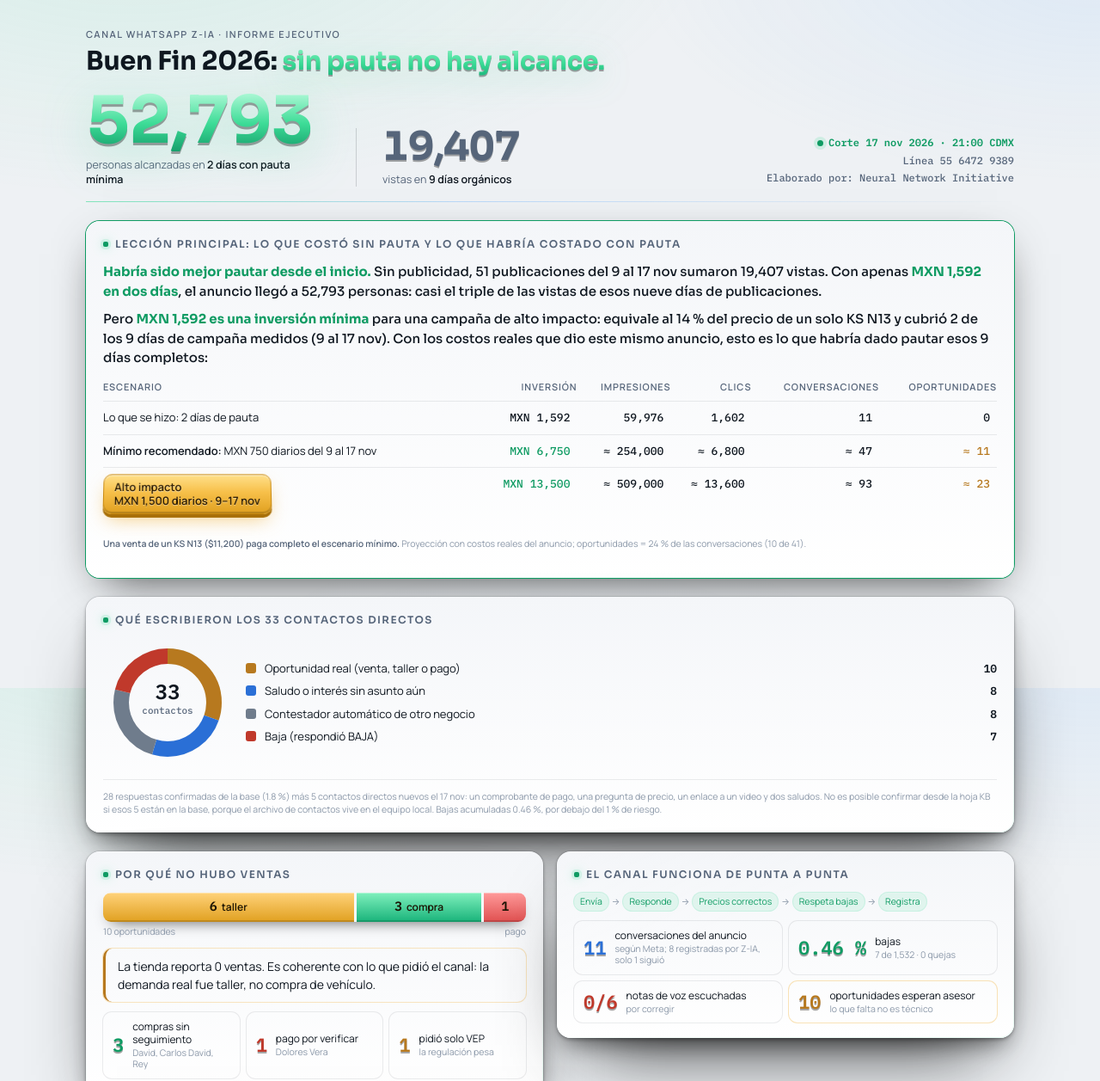
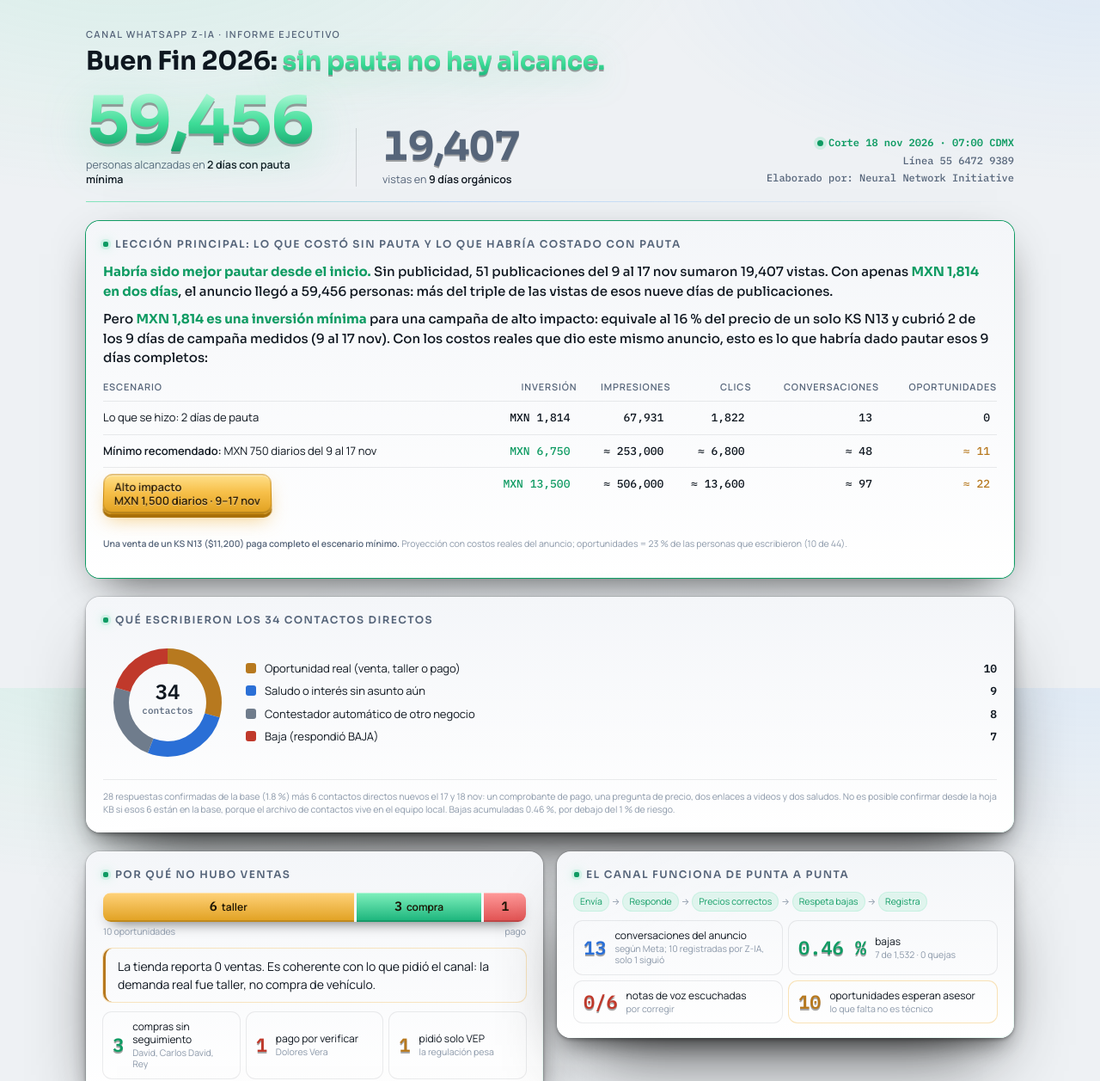
Before and after one commit to AISENSITIVITYSOLUTIONS/zpev-buenfin-informe, a plain HTML site: page public/index.html in a window 1280 px wide. Shown: the top 1257 px of the page at 86% size. Drawn offline with Linux system fonts and the light colour scheme.

Commit message:
feat: actualizar cifras al corte del 18 nov 07:00
Co-Authored-By: Claude Opus 5.5 <noreply@anthropic.com>
Claude-Session: https://claude.ai/code/session_01FwfMU5Rp9eS8opwegVLzQS

```diff
--- a/public/index.html
+++ b/public/index.html
@@ -207,12 +207,12 @@ table.vs.mini td.lose{font-size:11px}
       <div class="eyebrow">Canal WhatsApp Z-IA · Informe ejecutivo</div>
       <h1>Buen Fin 2026: <span>sin pauta no hay alcance.</span></h1>
       <div class="hero-stats">
-        <div class="hs paid"><div class="hn">52,793</div><div class="hl">personas alcanzadas en <strong>2 días con pauta mínima</strong></div></div>
+        <div class="hs paid"><div class="hn">59,456</div><div class="hl">personas alcanzadas en <strong>2 días con pauta mínima</strong></div></div>
         <div class="hs org"><div class="hn">19,407</div><div class="hl">vistas en <strong>9 días orgánicos</strong></div></div>
       </div>
     </div>
     <div class="meta">
-      <span class="live"><i></i>Corte 17 nov 2026 · 21:00 CDMX</span><br>
+      <span class="live"><i></i>Corte 18 nov 2026 · 07:00 CDMX</span><br>
       Línea 55 6472 9389<br>
       Elaborado por: Neural Network Initiative
     </div>
@@ -220,38 +220,38 @@ table.vs.mini td.lose{font-size:11px}
 
   <section class="panel" style="box-shadow:0 0 0 1px var(--accent),0 18px 50px -20px rgba(0,0,0,.8)">
     <h2>Lección principal: lo que costó sin pauta y lo que habría costado con pauta</h2>
-    <p class="lead" style="margin:0 0 10px"><strong>Habría sido mejor pautar desde el inicio.</strong> Sin publicidad, 51 publicaciones del 9 al 17 nov sumaron 19,407 vistas. Con apenas <strong>MXN 1,592 en dos días</strong>, el anuncio llegó a 52,793 personas: casi el triple de las vistas de esos nueve días de publicaciones.</p>
-    <p class="lead" style="margin:0 0 14px">Pero <strong>MXN 1,592 es una inversión mínima</strong> para una campaña de alto impacto: equivale al 14 % del precio de un solo KS N13 y cubrió 2 de los 9 días de campaña medidos (9 al 17 nov). Con los costos reales que dio este mismo anuncio, esto es lo que habría dado pautar esos 9 días completos:</p>
+    <p class="lead" style="margin:0 0 10px"><strong>Habría sido mejor pautar desde el inicio.</strong> Sin publicidad, 51 publicaciones del 9 al 17 nov sumaron 19,407 vistas. Con apenas <strong>MXN 1,814 en dos días</strong>, el anuncio llegó a 59,456 personas: más del triple de las vistas de esos nueve días de publicaciones.</p>
+    <p class="lead" style="margin:0 0 14px">Pero <strong>MXN 1,814 es una inversión mínima</strong> para una campaña de alto impacto: equivale al 16 % del precio de un solo KS N13 y cubrió 2 de los 9 días de campaña medidos (9 al 17 nov). Con los costos reales que dio este mismo anuncio, esto es lo que habría dado pautar esos 9 días completos:</p>
     <table style="margin-bottom:16px">
       <tr><th>Escenario</th><th style="text-align:right">Inversión</th><th style="text-align:right">Impresiones</th><th style="text-align:right">Clics</th><th style="text-align:right">Conversaciones</th><th style="text-align:right">Oportunidades</th></tr>
-      <tr><td>Lo que se hizo: 2 días de pauta</td><td class="n">MXN 1,592</td><td class="n">59,976</td><td class="n">1,602</td><td class="n">11</td><td class="n">0</td></tr>
-      <tr><td><strong>Mínimo recomendado:</strong> MXN 750 diarios del 9 al 17 nov</td><td class="n" style="color:var(--accent)">MXN 6,750</td><td class="n">≈ 254,000</td><td class="n">≈ 6,800</td><td class="n">≈ 47</td><td class="n" style="color:var(--gold)">≈ 11</td></tr>
-      <tr><td><span style="display:inline-block;background:linear-gradient(180deg,#ffe08a 0%,#f7c04a 45%,#e0a020 100%);color:#2a1a00;font-weight:800;font-size:13px;line-height:1.25;padding:6px 12px;border-radius:10px;border:1px solid #c98a10;text-shadow:0 1px 0 rgba(255,255,255,.45);box-shadow:inset 0 1px 0 rgba(255,255,255,.75),inset 0 -2px 0 rgba(0,0,0,.18),0 4px 0 #a86f08,0 10px 22px -6px rgba(242,184,75,.75);transform:perspective(500px) rotateX(8deg) translateY(-2px)">Alto impacto<br>MXN 1,500 diarios · 9–17 nov</span></td><td class="n" style="color:var(--accent)">MXN 13,500</td><td class="n">≈ 509,000</td><td class="n">≈ 13,600</td><td class="n">≈ 93</td><td class="n" style="color:var(--gold)">≈ 23</td></tr>
+      <tr><td>Lo que se hizo: 2 días de pauta</td><td class="n">MXN 1,814</td><td class="n">67,931</td><td class="n">1,822</td><td class="n">13</td><td class="n">0</td></tr>
+      <tr><td><strong>Mínimo recomendado:</strong> MXN 750 diarios del 9 al 17 nov</td><td class="n" style="color:var(--accent)">MXN 6,750</td><td class="n">≈ 253,000</td><td class="n">≈ 6,800</td><td class="n">≈ 48</td><td class="n" style="color:var(--gold)">≈ 11</td></tr>
+      <tr><td><span style="display:inline-block;background:linear-gradient(180deg,#ffe08a 0%,#f7c04a 45%,#e0a020 100%);color:#2a1a00;font-weight:800;font-size:13px;line-height:1.25;padding:6px 12px;border-radius:10px;border:1px solid #c98a10;text-shadow:0 1px 0 rgba(255,255,255,.45);box-shadow:inset 0 1px 0 rgba(255,255,255,.75),inset 0 -2px 0 rgba(0,0,0,.18),0 4px 0 #a86f08,0 10px 22px -6px rgba(242,184,75,.75);transform:perspective(500px) rotateX(8deg) translateY(-2px)">Alto impacto<br>MXN 1,500 diarios · 9–17 nov</span></td><td class="n" style="color:var(--accent)">MXN 13,500</td><td class="n">≈ 506,000</td><td class="n">≈ 13,600</td><td class="n">≈ 97</td><td class="n" style="color:var(--gold)">≈ 22</td></tr>
     </table>
-    <p class="foot" style="margin:0 0 14px;border:0;padding:0;font-size:11px"><strong>Una venta de un KS N13 ($11,200) paga completo el escenario mínimo.</strong> Proyección con costos reales del anuncio; oportunidades = 24 % de las conversaciones (10 de 41).</p>
+    <p class="foot" style="margin:0 0 14px;border:0;padding:0;font-size:11px"><strong>Una venta de un KS N13 ($11,200) paga completo el escenario mínimo.</strong> Proyección con costos reales del anuncio; oportunidades = 23 % de las personas que escribieron (10 de 44).</p>
   </section>
 
   <div class="cols" style="grid-template-columns:1fr">
     <section class="panel">
-      <h2>Qué escribieron los 33 contactos directos</h2>
+      <h2>Qué escribieron los 34 contactos directos</h2>
       <div style="display:grid;grid-template-columns:150px 1fr;gap:16px;align-items:center">
         <svg viewBox="0 0 150 150" width="150" height="150" role="img" aria-label="Tipos de respuesta">
           <circle cx="75" cy="75" r="54" fill="none" stroke="var(--line)" stroke-width="18"/>
-          <circle cx="75" cy="75" r="54" fill="none" stroke="var(--gold)" stroke-width="18" stroke-dasharray="102.8 339.3" transform="rotate(-90 75 75)"/>
-          <circle cx="75" cy="75" r="54" fill="none" stroke="var(--sky)" stroke-width="18" stroke-dasharray="82.3 339.3" stroke-dashoffset="-102.8" transform="rotate(-90 75 75)"/>
-          <circle cx="75" cy="75" r="54" fill="none" stroke="var(--violet)" stroke-width="18" stroke-dasharray="82.3 339.3" stroke-dashoffset="-185.1" transform="rotate(-90 75 75)"/>
-          <circle cx="75" cy="75" r="54" fill="none" stroke="var(--rose)" stroke-width="18" stroke-dasharray="72.0 339.3" stroke-dashoffset="-267.4" transform="rotate(-90 75 75)"/>
-          <text x="75" y="71" text-anchor="middle" class="lbl" style="font-size:24px">33</text>
+          <circle cx="75" cy="75" r="54" fill="none" stroke="var(--gold)" stroke-width="18" stroke-dasharray="99.8 339.3" transform="rotate(-90 75 75)"/>
+          <circle cx="75" cy="75" r="54" fill="none" stroke="var(--sky)" stroke-width="18" stroke-dasharray="89.8 339.3" stroke-dashoffset="-99.8" transform="rotate(-90 75 75)"/>
+          <circle cx="75" cy="75" r="54" fill="none" stroke="var(--violet)" stroke-width="18" stroke-dasharray="79.8 339.3" stroke-dashoffset="-189.6" transform="rotate(-90 75 75)"/>
+          <circle cx="75" cy="75" r="54" fill="none" stroke="var(--rose)" stroke-width="18" stroke-dasharray="69.9 339.3" stroke-dashoffset="-269.4" transform="rotate(-90 75 75)"/>
+          <text x="75" y="71" text-anchor="middle" class="lbl" style="font-size:24px">34</text>
           <text x="75" y="88" text-anchor="middle">contactos</text>
         </svg>
         <div class="legend">
           <div><i style="background:var(--gold)"></i><span>Oportunidad real (venta, taller o pago)</span><b>10</b></div>
-          <div><i style="background:var(--sky)"></i><span>Saludo o interés sin asunto aún</span><b>8</b></div>
+          <div><i style="background:var(--sky)"></i><span>Saludo o interés sin asunto aún</span><b>9</b></div>
           <div><i style="background:var(--violet)"></i><span>Contestador automático de otro negocio</span><b>8</b></div>
           <div><i style="background:var(--rose)"></i><span>Baja (respondió BAJA)</span><b>7</b></div>
         </div>
       </div>
-      <p class="foot" style="margin:14px 0 0">28 respuestas confirmadas de la base (1.8 %) más 5 contactos directos nuevos el 17 nov: un comprobante de pago, una pregunta de precio, un enlace a un video y dos saludos. No es posible confirmar desde la hoja KB si esos 5 están en la base, porque el archivo de contactos vive en el equipo local. Bajas acumuladas 0.46 %, por debajo del 1 % de riesgo.</p>
+      <p class="foot" style="margin:14px 0 0">28 respuestas confirmadas de la base (1.8 %) más 6 contactos directos nuevos el 17 y 18 nov: un comprobante de pago, una pregunta de precio, dos enlaces a videos y dos saludos. No es posible confirmar desde la hoja KB si esos 6 están en la base, porque el archivo de contactos vive en el equipo local. Bajas acumuladas 0.46 %, por debajo del 1 % de riesgo.</p>
     </section>
   </div>
 
@@ -277,7 +277,7 @@ table.vs.mini td.lose{font-size:11px}
       <h2>El canal funciona de punta a punta</h2>
       <div class="flow"><span>Envía</span><i>→</i><span>Responde</span><i>→</i><span>Precios correctos</span><i>→</i><span>Respeta bajas</span><i>→</i><span>Registra</span></div>
       <div class="tiles two">
-        <div><b style="color:var(--sky)">11</b><span>conversaciones del anuncio<em>según Meta; 8 registradas por Z-IA, solo 1 siguió</em></span></div>
+        <div><b style="color:var(--sky)">13</b><span>conversaciones del anuncio<em>según Meta; 10 registradas por Z-IA, solo 1 siguió</em></span></div>
         <div><b style="color:var(--accent)">0.46 %</b><span>bajas<em>7 de 1,532 · 0 quejas</em></span></div>
         <div><b style="color:var(--rose)">0/6</b><span>notas de voz escuchadas<em>por corregir</em></span></div>
         <div class="hot"><b style="color:var(--gold)">10</b><span>oportunidades esperan asesor<em>lo que falta no es técnico</em></span></div>
@@ -400,13 +400,13 @@ table.vs.mini td.lose{font-size:11px}
     <h2>Anexo · Sin pauta frente a pauta mínima</h2>
     <table class="vs mini">
       <tr><th></th><th>Sin pauta</th><th>Con pauta mínima</th></tr>
-      <tr><td>Alcance</td><td><b>19,407</b> vistas en 9 días</td><td class="win"><b>52,793</b> personas en 2 días</td></tr>
-      <tr><td>Costo</td><td>MXN 0 en redes + ≈ MXN 2,250 en WhatsApp</td><td>MXN 1,592</td></tr>
+      <tr><td>Alcance</td><td><b>19,407</b> vistas en 9 días</td><td class="win"><b>59,456</b> personas en 2 días</td></tr>
+      <tr><td>Costo</td><td>MXN 0 en redes + ≈ MXN 2,250 en WhatsApp</td><td>MXN 1,814</td></tr>
       <tr><td>A quién llega</td><td>Solo a la base propia (1,532), ya agotada</td><td class="win">A gente nueva; crece con la inversión</td></tr>
-      <tr><td>Conversaciones</td><td>28 de la base · ≈ MXN 80 c/u</td><td>11 nuevas · ≈ MXN 145 c/u</td></tr>
+      <tr><td>Conversaciones</td><td>28 de la base · ≈ MXN 80 c/u</td><td>13 nuevas · ≈ MXN 140 c/u</td></tr>
       <tr><td>Límite</td><td class="lose">WhatsApp en pausa hasta el 28 nov</td><td class="lose">Solo 0.7 % de los clics escribió</td></tr>
     </table>
-    <p class="foot" style="margin:8px 0 0">Con pauta, las 19,407 vistas orgánicas habrían costado ≈ MXN 515. Ads Manager, 17 nov 21:00: MXN 26.5 por mil impresiones · MXN 0.99 por clic · MXN 145 por conversación.</p>
+    <p class="foot" style="margin:8px 0 0">Con pauta, las 19,407 vistas orgánicas habrían costado ≈ MXN 518. Ads Manager, campaña cerrada (corte 18 nov 07:00): MXN 26.7 por mil impresiones · MXN 1.00 por clic · MXN 140 por conversación.</p>
   </section>
 
   <section class="panel">
@@ -428,8 +428,8 @@ table.vs.mini td.lose{font-size:11px}
         <div class="check compact two">
           <div><span>Aceptados</span><b>3,063</b></div>
           <div><span>Errores</span><b>0</b></div>
-          <div><span>Escribieron</span><b>41</b></div>
-          <div><span>Directas · anuncio</span><b>33 · 8</b></div>
+          <div><span>Escribieron</span><b>44</b></div>
+          <div><span>Directas · anuncio</span><b>34 · 10</b></div>
           <div><span>Oportunidades</span><b style="color:var(--gold)">10</b></div>
           <div><span>Bajas · quejas</span><b>7 · 0</b></div>
         </div>
@@ -437,9 +437,9 @@ table.vs.mini td.lose{font-size:11px}
       <div>
         <h3>Desempeño de Z-IA</h3>
         <div class="check compact two">
-          <div><span>Se presentó</span><b>41/41</b></div>
-          <div><span>Precios</span><b>8/8</b></div>
-          <div><span>Fecha</span><b>5/5</b></div>
+          <div><span>Se presentó</span><b>44/44</b></div>
+          <div><span>Precios</span><b>10/10</b></div>
+          <div><span>Fecha</span><b>7/7</b></div>
           <div><span>No es persona</span><b>2/2</b></div>
           <div><span>Escalamientos</span><b>3/3</b></div>
           <div><span>Contest. · bajas</span><b>8/8 · 7/7</b></div>
@@ -451,7 +451,7 @@ table.vs.mini td.lose{font-size:11px}
     <p class="foot" style="margin:10px 0 0">Base: 23 archivos de servicio 2026 y FEB–DIC 2025 (374 clientes nuevos); las 949 filas sin teléfono quedaron para revisión. Z-IA: Claude Sonnet con respaldo en Gemini, respuesta en 4–8 s, bitácora completa en la hoja KB.</p>
   </section>
 
-  <p class="foot">"Aceptado por Meta" = WhatsApp recibió el mensaje para entrega; entregado y leído se reportan en WhatsApp Manager con horas de retraso. Se excluyen los mensajes de prueba interna de 3 números del equipo. Las 8 conversaciones del anuncio (mensaje predefinido «¿Qué incluye la promoción del Buen Fin?») se cuentan aparte de los 33 contactos directos. Último mensaje registrado: 17 nov 19:34 CDMX. Fuentes: perfiles @zescootersmexico en TikTok e Instagram, bitácoras resultado-buen_fin_zpev_2026_v2.csv, Ads Manager, hoja KB_ZIA_WhatsApp_v1_con_bitacora (pestañas Bitacora y Escalamientos), WhatsApp Manager.</p>
+  <p class="foot">"Aceptado por Meta" = WhatsApp recibió el mensaje para entrega; entregado y leído se reportan en WhatsApp Manager con horas de retraso. Se excluyen los mensajes de prueba interna de 3 números del equipo. Las 10 conversaciones del anuncio (mensaje predefinido «¿Qué incluye la promoción del Buen Fin?») se cuentan aparte de los 34 contactos directos. Último mensaje registrado: 18 nov 01:55 CDMX. Fuentes: perfiles @zescootersmexico en TikTok e Instagram, bitácoras resultado-buen_fin_zpev_2026_v2.csv, Ads Manager, hoja KB_ZIA_WhatsApp_v1_con_bitacora (pestañas Bitacora y Escalamientos), WhatsApp Manager.</p>
 </div>
 
 <script>
```
